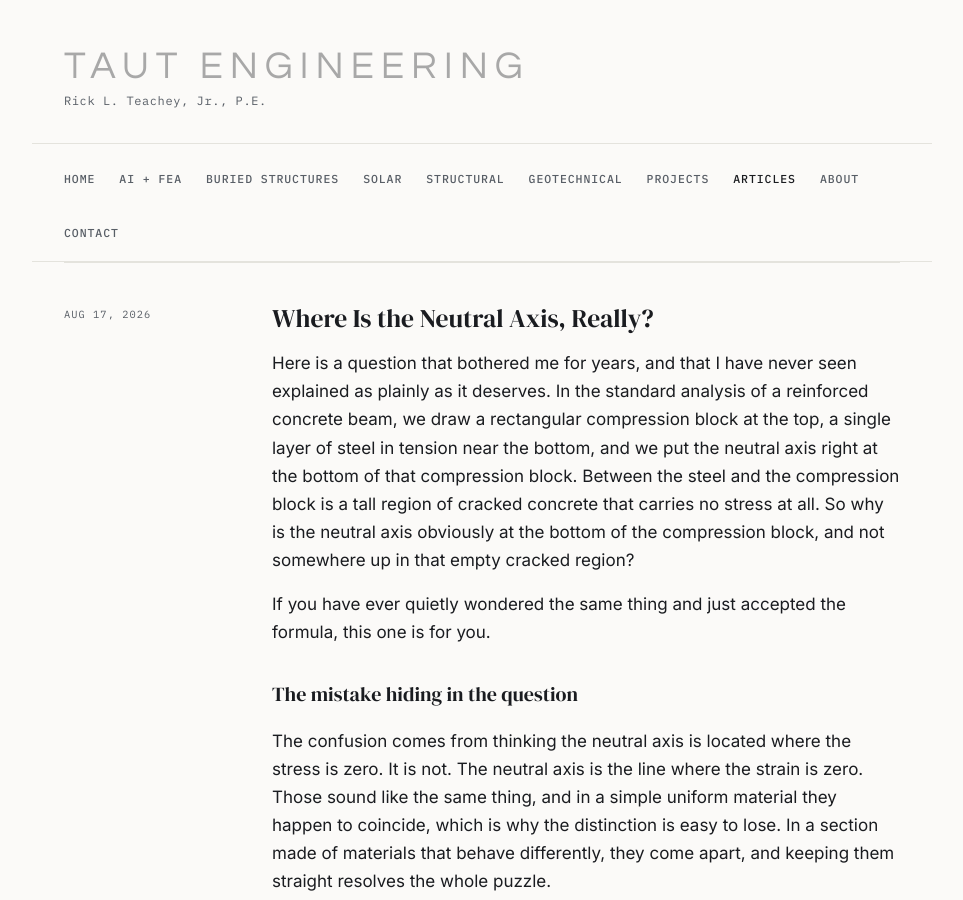
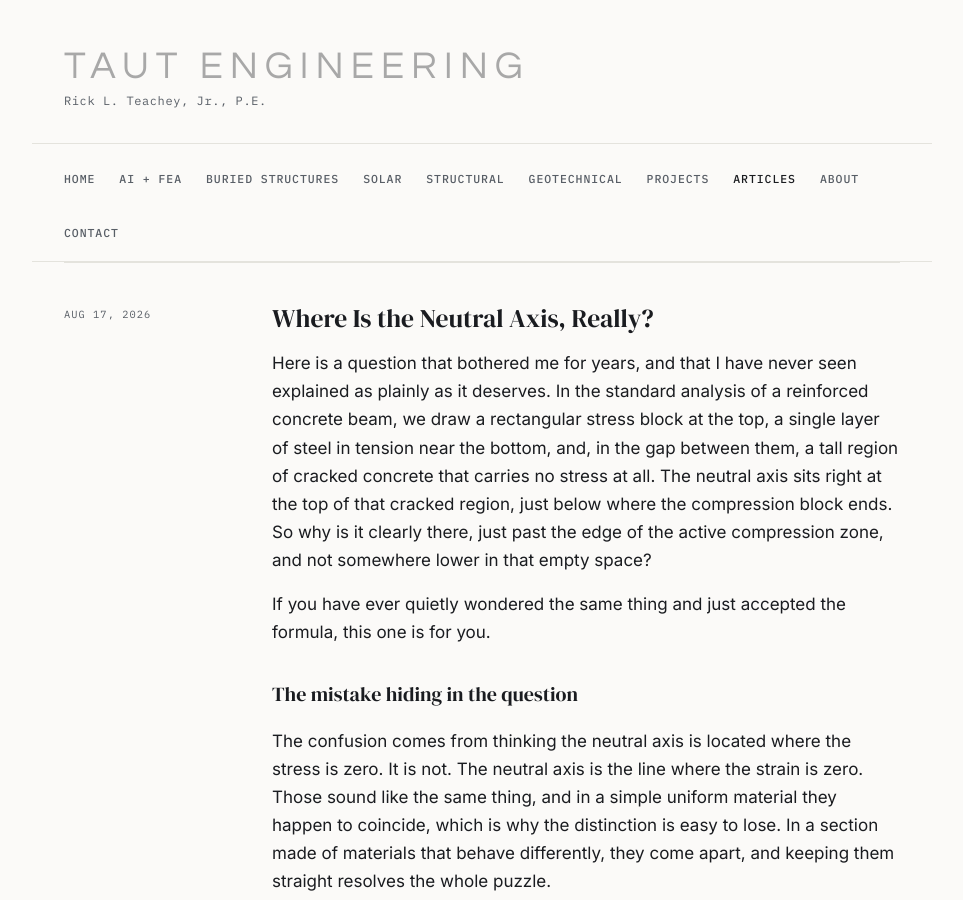
Before and after one commit to Ricyteach/ricyteach.github.io, a Jekyll site: the page built from _posts/2026-08-17-where-is-the-neutral-axis.md, in a window 1280 px wide and 900 px high. Shown: the whole window, without its empty margins (158-1121 px from the left). Built offline with Jekyll 4.4.1, drawn with Linux system fonts in a browser that asks for light colours.

Commit message:
Add favicon and OG image PNGs; fix post 8 opening paragraph
Opening paragraph previously conflated the Whitney stress block bottom
(depth a = beta1*c) with the neutral axis (depth c). Rewritten to state
the NA sits at the top of the cracked zone, just below the block bottom.

Co-Authored-By: Claude Sonnet 4.6 <noreply@anthropic.com>

```diff
--- a/_posts/2026-08-17-where-is-the-neutral-axis.md
+++ b/_posts/2026-08-17-where-is-the-neutral-axis.md
@@ -6,7 +6,7 @@ related: []
 service_page: "/structural-engineering/"
 ---
 
-Here is a question that bothered me for years, and that I have never seen explained as plainly as it deserves. In the standard analysis of a reinforced concrete beam, we draw a rectangular compression block at the top, a single layer of steel in tension near the bottom, and we put the neutral axis right at the bottom of that compression block. Between the steel and the compression block is a tall region of cracked concrete that carries no stress at all. So why is the neutral axis obviously at the bottom of the compression block, and not somewhere up in that empty cracked region?
+Here is a question that bothered me for years, and that I have never seen explained as plainly as it deserves. In the standard analysis of a reinforced concrete beam, we draw a rectangular stress block at the top, a single layer of steel in tension near the bottom, and, in the gap between them, a tall region of cracked concrete that carries no stress at all. The neutral axis sits right at the top of that cracked region, just below where the compression block ends. So why is it clearly there, just past the edge of the active compression zone, and not somewhere lower in that empty space?
 
 If you have ever quietly wondered the same thing and just accepted the formula, this one is for you.
 
```
Also changed, not shown: assets/img/apple-touch-icon.png (added), assets/img/favicon-32x32.png (added), assets/img/og-default.png (added).
